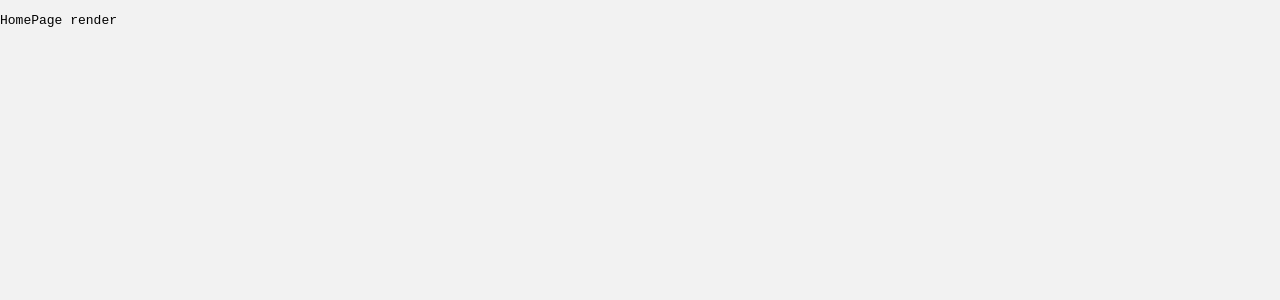
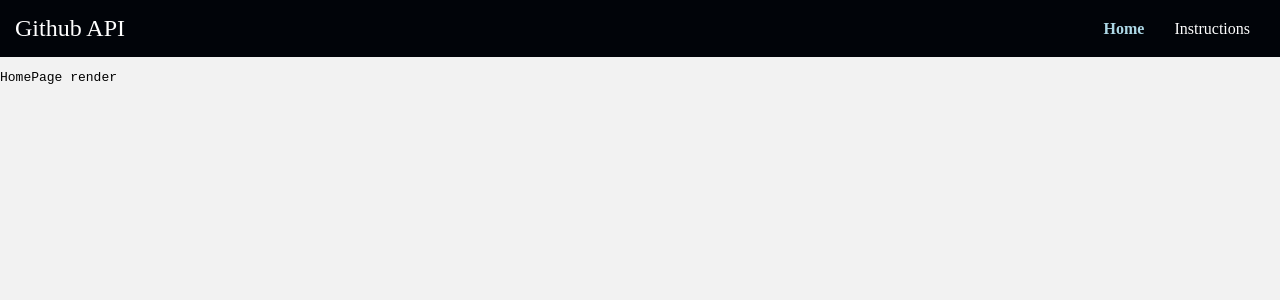
Before and after one commit to Rodney1988/github-api, a React (Create React App) app: page / in a window 1280 px wide. Shown: the top 300 px of the page. Built offline with nearby package versions, Linux system fonts and the light colour scheme.

Commit message:
feat: add navbar

```diff
--- a/src/App.tsx
+++ b/src/App.tsx
@@ -1,6 +1,8 @@
 import { QueryClient, QueryClientProvider } from 'react-query';
-import { BrowserRouter } from 'react-router-dom';
+import { BrowserRouter, Route, Routes } from 'react-router-dom';
 import { HomePage } from './pages/HomePage/HomePage';
+import { NavBar } from './components/NavBar/NavBar';
+import { Instructions } from './pages/Instructions/Instructions';
 
 const queryClient = new QueryClient({
   defaultOptions: {
@@ -12,7 +14,11 @@ function App() {
   return (
     <BrowserRouter>
       <QueryClientProvider client={queryClient}>
-        <HomePage />
+        <NavBar />
+        <Routes>
+          <Route path="/" element={<HomePage />} />
+          <Route path="/instructions" element={<Instructions />} />
+        </Routes>
       </QueryClientProvider>
     </BrowserRouter>
   );
--- /dev/null
+++ b/src/components/NavBar/NavBar.styled.tsx
@@ -0,0 +1,47 @@
+import styled from '@emotion/styled';
+import { NavLink } from 'react-router-dom';
+
+export const StyledNavbarContainer = styled.nav`
+  background-color: #010409;
+  color: white;
+  display: flex;
+  justify-content: space-between;
+  padding: 15px;
+`;
+
+export const StyledLogo = styled(NavLink)`
+  font-size: 1.5rem;
+  color: white;
+  text-decoration: none;
+`;
+
+export const StyledNavMenu = styled.ul`
+  list-style: none;
+  display: flex;
+  align-items: center;
+  margin: 0;
+  padding: 0;
+`;
+
+export const StyledNavMenuItem = styled.li`
+  margin: 0 15px;
+  @media only screen and (max-width: 767px) {
+    display: none;
+  }
+`;
+
+export const StyledNavLinkStyled = styled(NavLink)`
+  color: white;
+  text-decoration: none;
+  transition: color 0.3s;
+  list-style: none;
+
+  &:hover {
+    color: lightblue;
+  }
+
+  &.active {
+    font-weight: bold;
+    color: lightblue;
+  }
+`;
--- /dev/null
+++ b/src/components/NavBar/NavBar.tsx
@@ -0,0 +1,29 @@
+import {
+  StyledLogo,
+  StyledNavLinkStyled,
+  StyledNavMenu,
+  StyledNavMenuItem,
+  StyledNavbarContainer,
+} from './NavBar.styled';
+
+export const NavBar = () => {
+  return (
+    <StyledNavbarContainer>
+      <StyledLogo to="/" aria-label="Home">
+        Github API
+      </StyledLogo>
+      <StyledNavMenu>
+        <StyledNavMenuItem>
+          <StyledNavLinkStyled to="/" aria-label="Home">
+            Home
+          </StyledNavLinkStyled>
+        </StyledNavMenuItem>
+        <StyledNavMenuItem>
+          <StyledNavLinkStyled to="/instructions" aria-label="Instructions">
+            Instructions
+          </StyledNavLinkStyled>
+        </StyledNavMenuItem>
+      </StyledNavMenu>
+    </StyledNavbarContainer>
+  );
+};
```
